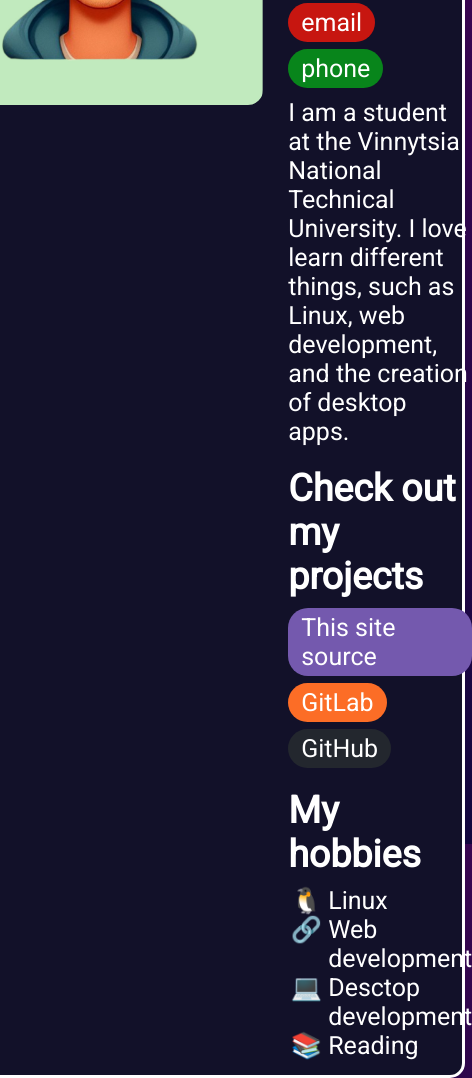
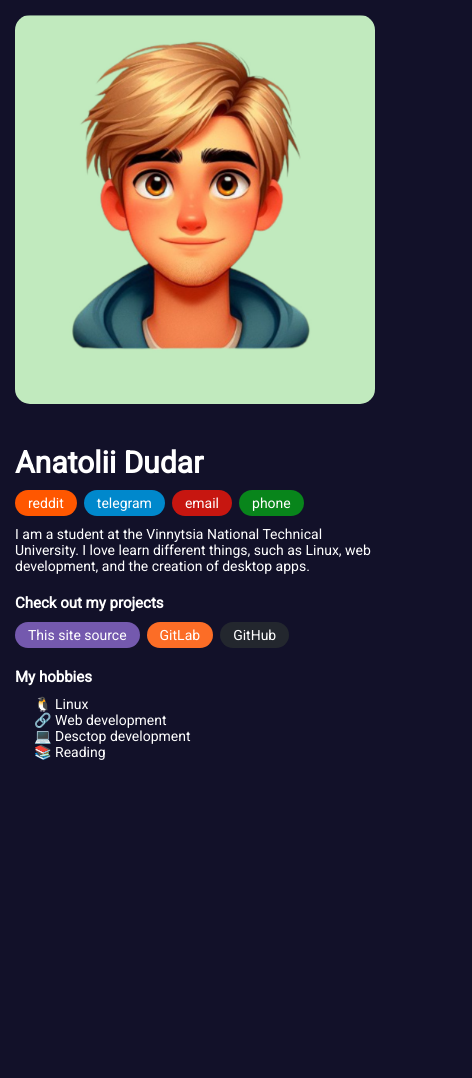
Before and after one commit to gigsoll/personal-card, a plain HTML site: page index.html in a window 390 px wide. Shown: the whole page, 472 px wide, since content can reach past the window. After the commit the page ends 844 px from the top, so only its background shows below. Drawn offline with Linux system fonts and the light colour scheme.

Commit message:
Added responsiveness for mobile devices

```diff
--- a/src/styles/styles.css
+++ b/src/styles/styles.css
@@ -11,15 +11,15 @@ a {
     border:solid 3px rgba(0, 0, 0, 0%);
 }
 body {
+    align-items: center;
+    background-color: #3C0753;
+    background: linear-gradient(-45deg, #030637 , #3C0753);
+    color: white;
+    display: flex;
     font-family: "Roboto";
     font-size: 25px;
-    display: flex;
     justify-content: center;
-    align-items: center;
-    height: 100vh;
-    background-image: linear-gradient(-45deg, #030637 , #3C0753);
-    color: white;
-    background-color: #3C0753;
+    height: 100svh;
 }
 h1 {
     font-size: 50px;
@@ -90,3 +90,34 @@ a:hover {
 #read {
     list-style: "📚 ";
 }
+
+@media (max-width: 1100px) {
+    body {
+        font-size: 14px;
+    }
+    h1 {
+        font-size: 30px;
+    }
+    h2 {
+        font-size: 15px;
+    }
+}
+@media (max-width: 890px) {
+    body {
+        background: #121129;
+        justify-content: srart;
+        align-items: start;
+        flex-direction: column;
+    }
+    .main-card {
+        flex: 1 1 100%;
+        height: 100svh;
+        border: none;
+        border-radius: 0;
+        flex-direction: column;
+    }
+    img {
+        object-fit: cover;
+        border-radius: 10px;
+    }
+}
```
